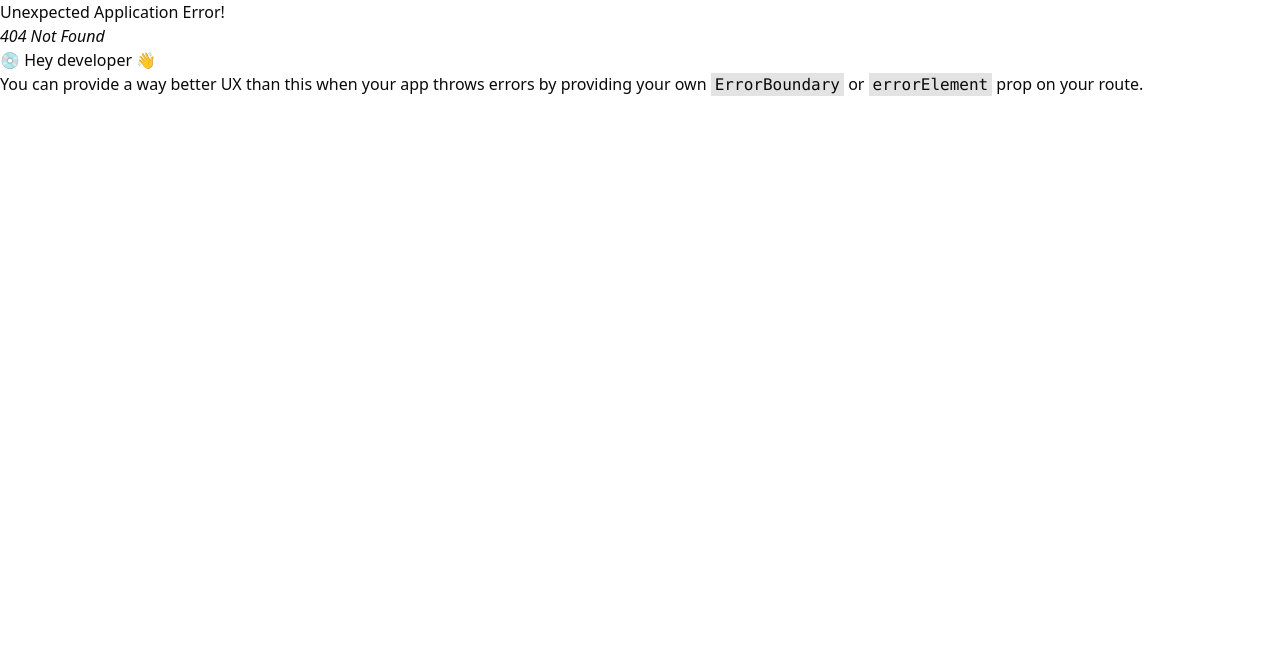
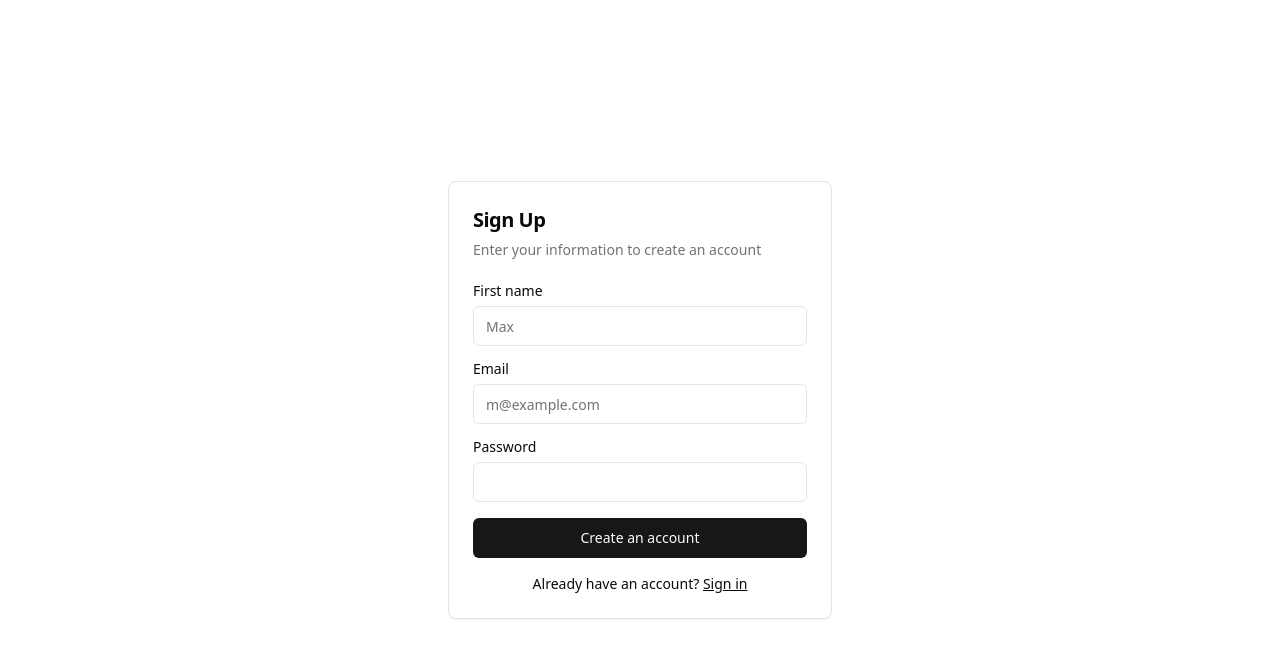
Before and after one commit to ismailxkhalid/E-library-Dashboard, a React (Vite) app: page /signup in a window 1280 px wide. Before the commit this address had no page. Shown: the top 658 px of the page. Built offline with nearby package versions, Linux system fonts and the light colour scheme.

Commit message:
add signup

```diff
--- a/src/pages/Login.tsx
+++ b/src/pages/Login.tsx
@@ -9,6 +9,7 @@
 import { Label } from "@/components/ui/label";
 import { Button } from "@/components/ui/button";
 import { Input } from "@/components/ui/input";
+import { Link } from "react-router-dom";
 
 const Login = () => {
   return (
@@ -35,8 +36,14 @@
             <Input id="password" type="password" required />
           </div>
         </CardContent>
-        <CardFooter>
+        <CardFooter className="grid gap-2">
           <Button className="w-full">Sign in</Button>
+          <div className="mt-4 text-center text-sm">
+            Don't have an account?{" "}
+            <Link to="/signup" className="underline">
+              Sign up
+            </Link>
+          </div>
         </CardFooter>
       </Card>
     </div>
--- /dev/null
+++ b/src/pages/Signup.tsx
@@ -0,0 +1,59 @@
+import { Link } from "react-router-dom";
+
+import { Button } from "@/components/ui/button";
+import {
+  Card,
+  CardContent,
+  CardDescription,
+  CardHeader,
+  CardTitle,
+} from "@/components/ui/card";
+import { Input } from "@/components/ui/input";
+import { Label } from "@/components/ui/label";
+
+function Signup() {
+  return (
+    <section className=" flex justify-center items-center h-screen">
+      <Card className="w-full max-w-sm ">
+        <CardHeader>
+          <CardTitle className="text-xl">Sign Up</CardTitle>
+          <CardDescription>
+            Enter your information to create an account
+          </CardDescription>
+        </CardHeader>
+        <CardContent>
+          <div className="grid gap-4">
+            <div className="grid gap-2">
+              <Label htmlFor="first-name">First name</Label>
+              <Input id="first-name" placeholder="Max" required />
+            </div>
+            <div className="grid gap-2">
+              <Label htmlFor="email">Email</Label>
+              <Input
+                id="email"
+                type="email"
+                placeholder="m@example.com"
+                required
+              />
+            </div>
+            <div className="grid gap-2">
+              <Label htmlFor="password">Password</Label>
+              <Input id="password" type="password" />
+            </div>
+            <Button type="submit" className="w-full">
+              Create an account
+            </Button>
+          </div>
+          <div className="mt-4 text-center text-sm">
+            Already have an account?{" "}
+            <Link to="/login" className="underline">
+              Sign in
+            </Link>
+          </div>
+        </CardContent>
+      </Card>
+    </section>
+  );
+}
+
+export default Signup;
--- a/src/router.tsx
+++ b/src/router.tsx
@@ -1,6 +1,7 @@
 import { createBrowserRouter } from "react-router-dom";
 import Login from "@/pages/Login";
 import Home from "@/pages/Home";
+import Signup from "@/pages/Signup";
 
 const router = createBrowserRouter([
   {
@@ -11,6 +12,10 @@
     path: "/",
     element: <Home />,
   },
+  {
+    path: "/signup",
+    element: <Signup />,
+  },
 ]);
 
 export default router;
```
